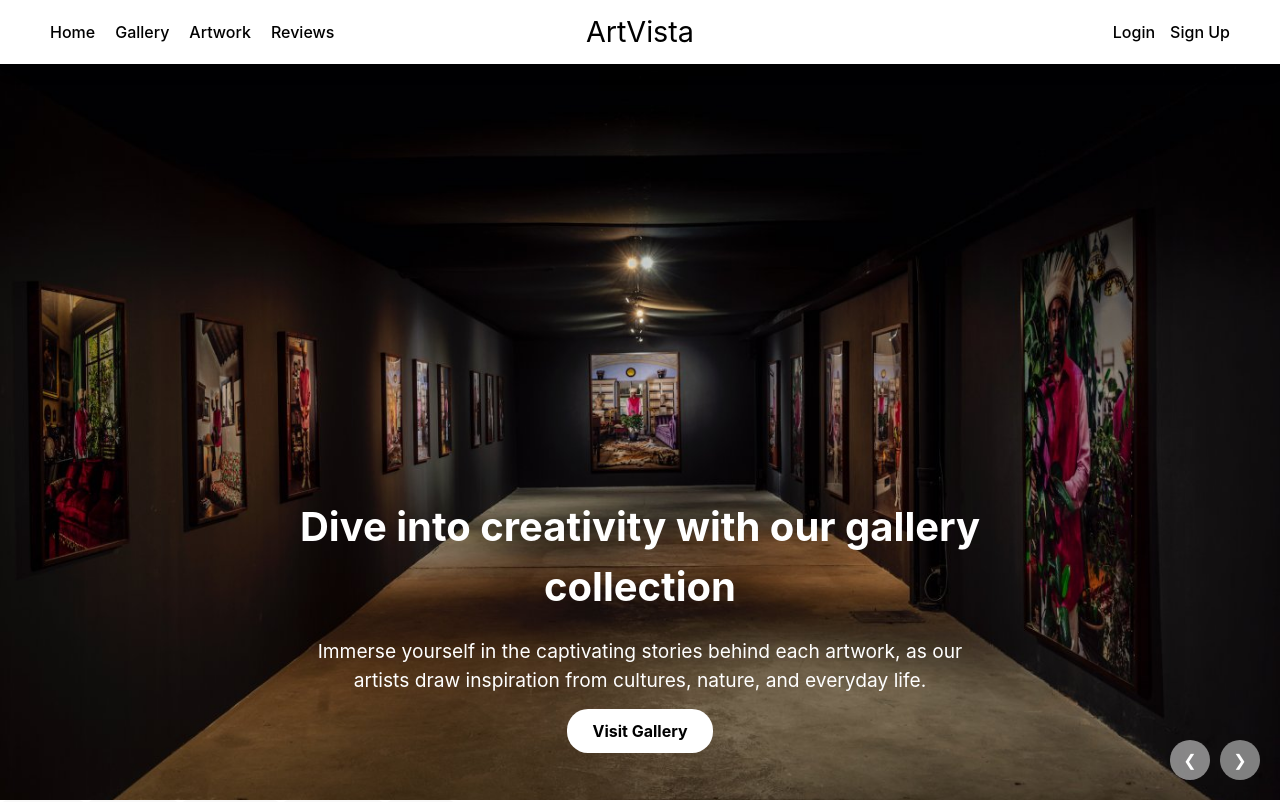
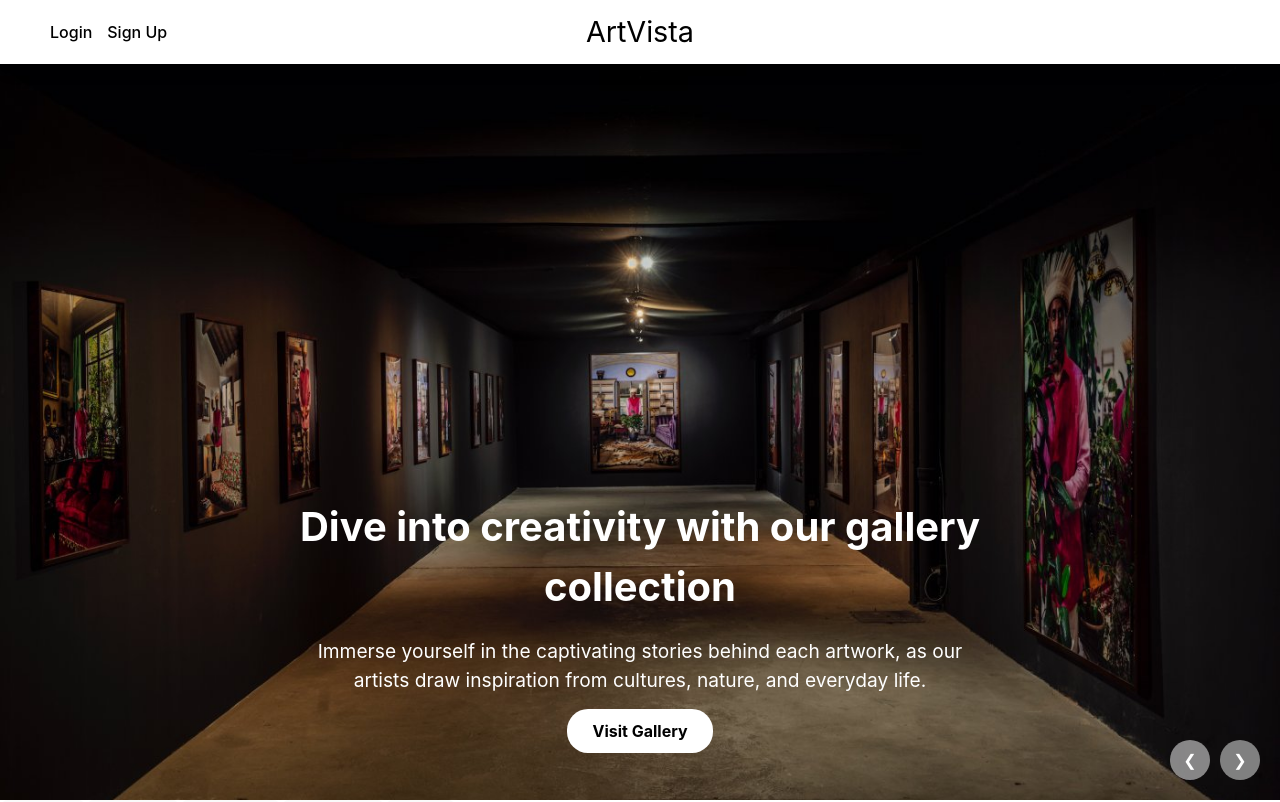
Before and after one commit to shivani-1505/Art-Gallery, a React (Vite) app in the folder art-gallery/: page / in a window 1280 px wide. Shown: the top 802 px of the page. Built offline with nearby package versions, Linux system fonts and the light colour scheme.

Commit message:
Update page1.jsx

```diff
--- a/art-gallery/src/pages/page1.jsx
+++ b/art-gallery/src/pages/page1.jsx
@@ -18,17 +18,6 @@ const Page1 = () => {
         zIndex: 1000
       }}>
         {/* Left-aligned menu */}
-        <ul style={{ display: 'flex', gap: '20px', listStyle: 'none', margin: 0, padding: 0 }}>
-          {['Home', 'Gallery', 'Artwork', 'Reviews'].map((item) => (
-            <li key={item}>
-              <a href="#" style={{
-                textDecoration: 'none', color: '#000', fontWeight: 500, transition: '0.3s', cursor: 'pointer'
-              }}
-                onMouseOver={(e) => e.target.style.color = '#555'}
-                onMouseOut={(e) => e.target.style.color = '#000'}>{item}</a>
-            </li>
-          ))}
-        </ul>
 
         {/* Centered Title */}
         <h1 style={{
```
